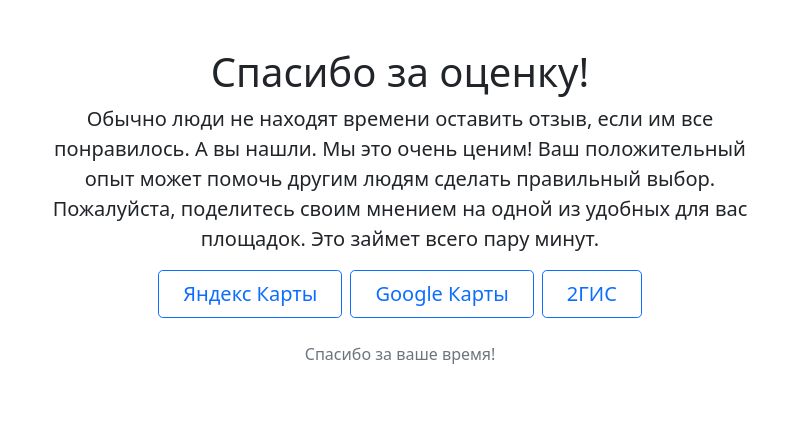
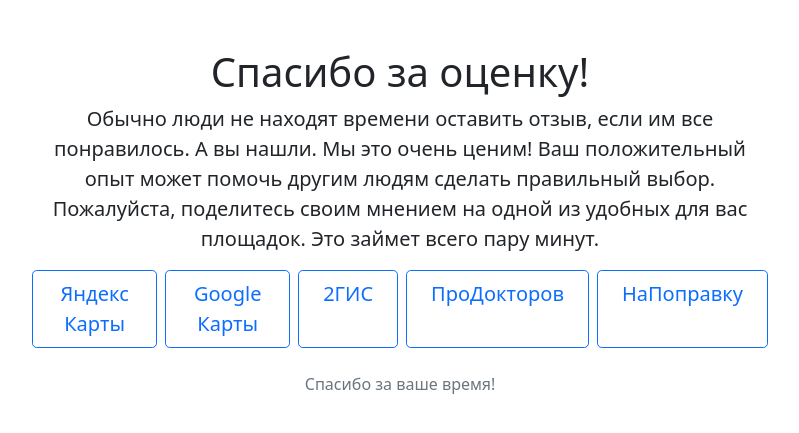
Before and after one commit to dolgopoloven/feedback-collector, a Flask app: page /thanks in a window 1280 px wide. Shown: the top 433 px of the page, without its empty margins (240-1039 px from the left). Run offline with Flask 3, Linux system fonts and the light colour scheme.

Commit message:
кнопки на отзовики с правильными ссылками

```diff
--- a/templates/thanks.html
+++ b/templates/thanks.html
@@ -10,9 +10,12 @@
 
         <div class="d-grid gap-2 d-sm-flex justify-content-sm-center">
             <!-- Замените # на реальные ссылки на ваши страницы -->
-            <a href="https://yandex.ru/maps/" class="btn btn-outline-primary btn-lg px-4 gap-3" target="_blank">Яндекс Карты</a>
-            <a href="https://www.google.com/maps" class="btn btn-outline-primary btn-lg px-4 gap-3" target="_blank">Google Карты</a>
-            <a href="https://2gis.ru" class="btn btn-outline-primary btn-lg px-4 gap-3" target="_blank">2ГИС</a>
+            <a href="https://yandex.ru/profile/1728157335" class="btn btn-outline-primary btn-lg px-4 gap-3" target="_blank">Яндекс Карты</a>
+            <a href="https://g.page/r/CYcM49mGUpA6EBM/review" class="btn btn-outline-primary btn-lg px-4 gap-3" target="_blank">Google Карты</a>
+            <a href="https://2gis.ru/spb/firm/70000001023211512/tab/reviews/addreview" class="btn btn-outline-primary btn-lg px-4 gap-3" target="_blank">2ГИС</a>
+            <a href="https://prodoctorov.ru/spb/lpu/44867-centr-mikrohirurgii-glaza-ya-vizhu/otzivi/" class="btn btn-outline-primary btn-lg px-4 gap-3" target="_blank">ПроДокторов</a>
+            <a href="https://spb.napopravku.ru/clinics/ya-vizhu-tsentr-mikrokhirurgii-glaza/otzyvy/" class="btn btn-outline-primary btn-lg px-4 gap-3" target="_blank">НаПоправку</a>
+
         </div>
 
         <p class="mt-4 text-muted">Спасибо за ваше время!</p>
```
